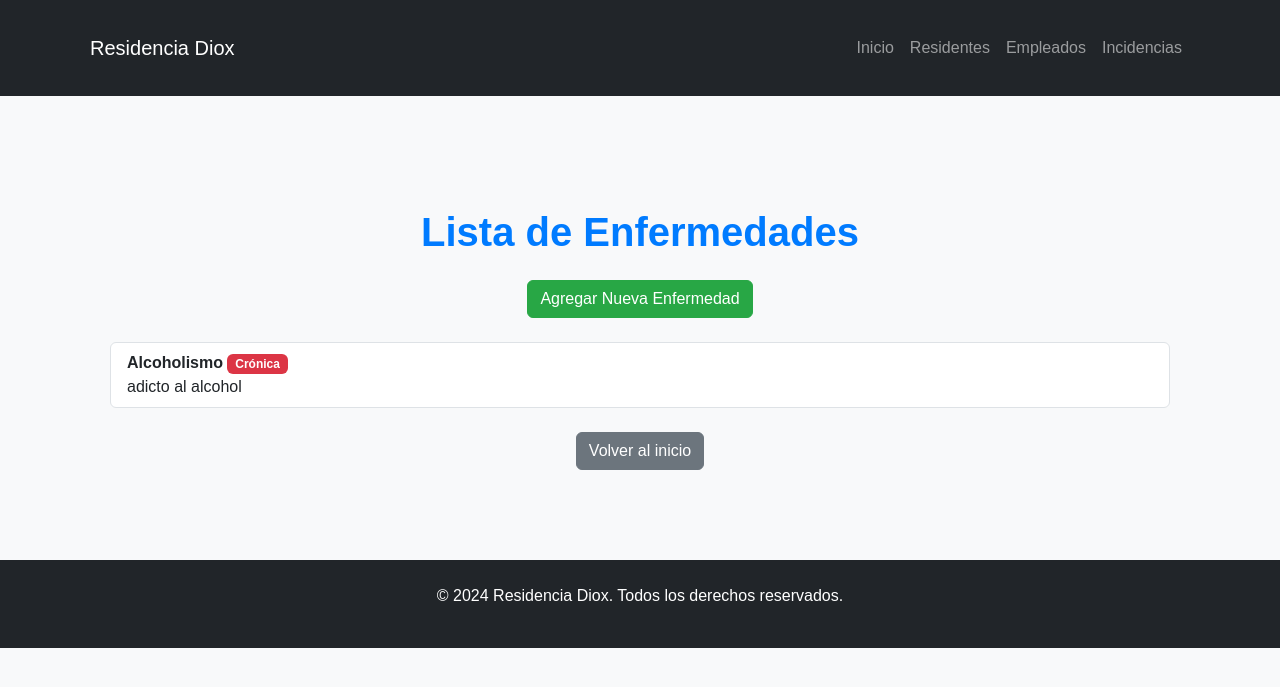
After one commit to Nafery/Diox666, a Django app: page /DioxWeb/enfermedades/ in a window 1280 px wide. The commit adds this page. Shown: the top 687 px of the page. Run offline with Django 5.2, Linux system fonts and the light colour scheme; data comes from the database, SQL or seed files in the repository; both versions use the stored data as it was after the commit.

Commit message:
Lista enfermedades y funcion a residentes
Se crea el html para listar enfermedades, falta crear el html para agregar enfermedades a la base de datos, eliminarlas y modificarlas. También se agrega la función para eliminar residentes desde el listado

```diff
--- a/DioxWeb/templates/pages/base.html
+++ b/DioxWeb/templates/pages/base.html
@@ -39,7 +39,6 @@
                     <li class="nav-item">
                         <a class="nav-link" href="">Incidencias</a>
                     </li>
-                    <!-- Aquí puedes agregar más enlaces según las vistas que tengas -->
                 </ul>
             </div>
         </div>
@@ -47,6 +46,18 @@
 
     <!-- Contenido principal de la página -->
     <div class="container my-5">
+        <!-- Espacio para mensajes de Django -->
+        {% if messages %}
+            <div>
+                {% for message in messages %}
+                    <div class="alert alert-{{ message.tags }} alert-dismissible fade show" role="alert">
+                        {{ message }}
+                        <button type="button" class="btn-close" data-bs-dismiss="alert" aria-label="Close"></button>
+                    </div>
+                {% endfor %}
+            </div>
+        {% endif %}
+
         {% block content %}{% endblock %}
     </div>
 
--- /dev/null
+++ b/DioxWeb/templates/pages/lista_enfermedades.html
@@ -0,0 +1,34 @@
+{% extends 'pages/base.html' %}
+
+{% block content %}
+<div class="container mt-4">
+    <h1 class="text-center mb-4">Lista de Enfermedades</h1>
+
+    <!-- Botón para redirigir a la creación de nuevas enfermedades (opcional) -->
+    <div class="text-center mb-4">
+        <a href="" class="btn btn-success">Agregar Nueva Enfermedad</a>
+    </div>
+
+    <!-- Lista de enfermedades -->
+    <ul class="list-group">
+        {% for enfermedad in enfermedades %}
+            <li class="list-group-item d-flex justify-content-between align-items-center">
+                <span>
+                    <strong>{{ enfermedad.nombre }}</strong>
+                    {% if enfermedad.cronica %}
+                        <span class="badge bg-danger">Crónica</span>
+                    {% endif %}
+                    <br>
+                    {{ enfermedad.descripcion|default:"Sin descripción" }}
+                </span>
+            </li>
+        {% empty %}
+            <li class="list-group-item text-center">No hay enfermedades registradas.</li>
+        {% endfor %}
+    </ul>
+
+    <div class="mt-4 text-center">
+        <a href="{% url 'index' %}" class="btn btn-secondary">Volver al inicio</a>
+    </div>
+</div>
+{% endblock %}
--- a/DioxWeb/urls.py
+++ b/DioxWeb/urls.py
@@ -6,6 +6,8 @@ urlpatterns = [
     path('residentes/', views.lista_residentes, name='residentes'),
     path('empleados/', views.lista_empleados, name='empleados'),
     path('residentes/<int:id>/', views.detalle_residente, name='detalle_residente'),
+    path('residentes/eliminar/<int:pk>/', views.eliminar_residente, name='eliminar_residente'),
     path('crear_residente/', views.crear_residente, name='crear_residente'),
     path('empleados/<int:id>/', views.detalle_empleado, name='detalle_empleado'),
+    path('enfermedades/', views.lista_enfermedades, name='lista_enfermedades'),
 ]
--- a/DioxWeb/views.py
+++ b/DioxWeb/views.py
@@ -1,6 +1,7 @@
 from django.forms import inlineformset_factory
 from django.shortcuts import redirect, render
 from django.shortcuts import get_object_or_404
+from django.contrib import messages
 from .models import Residente, Empleado, ResidenteEnfermedad, ResidenteMedicamento, Enfermedad, Medicamento, Incidencia
 from .forms import ResidenteForm, ResidenteEnfermedadForm, ResidenteMedicamentoForm
 
@@ -13,6 +14,26 @@ def index(request):
 def lista_residentes(request):
     residentes = Residente.objects.all()
     return render(request, 'pages/lista_residentes.html', {'residentes': residentes})
+
+def eliminar_residente(request, pk):
+    # Verificar que la solicitud sea POST
+    if request.method == "POST":
+        try:
+            # Obtener el residente o lanzar 404 si no existe
+            residente = get_object_or_404(Residente, pk=pk)
+            # Eliminar el residente
+            residente.delete()
+            # Mostrar mensaje de éxito
+            messages.success(request, f"Residente {residente.nombre} {residente.ap_paterno} eliminado con éxito.")
+        except Exception as e:
+            # Manejar posibles errores de eliminación
+            messages.error(request, f"Hubo un error al intentar eliminar el residente: {e}")
+    else:
+        # Redirigir si el método no es POST
+        messages.warning(request, "Acción no permitida. Solo se permiten solicitudes POST para eliminar residentes.")
+
+    # Redirigir a la lista de residentes
+    return redirect('residentes')
 
 def lista_empleados(request):
     empleados = Empleado.objects.all()
@@ -161,3 +182,7 @@ def crear_residente(request):
         'medicamento_formset': medicamento_formset,
     }
     return render(request, 'pages/crear_residente.html', context)
+
+def lista_enfermedades(request):
+    enfermedades = Enfermedad.objects.all()
+    return render(request, 'pages/lista_enfermedades.html', {'enfermedades': enfermedades})
```
Also changed, not shown: DioxWeb/templates/pages/lista_residentes.html (+13 -4 lines), db.sqlite3.
